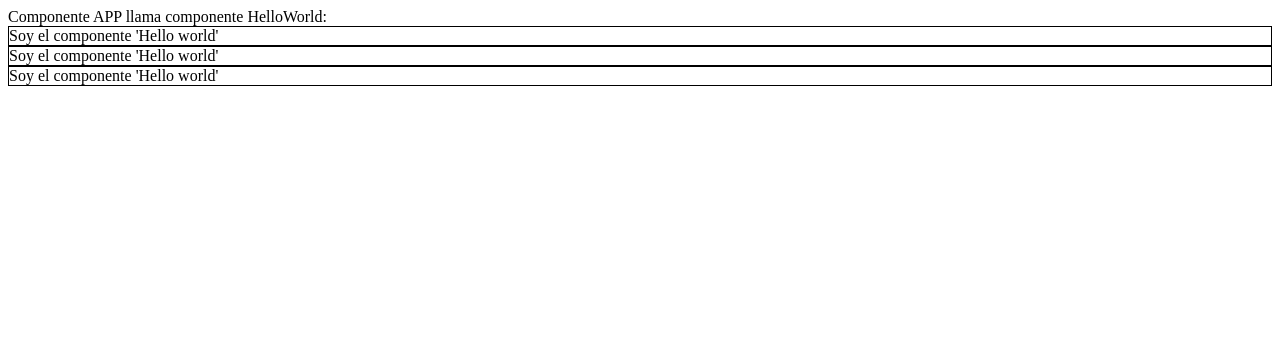
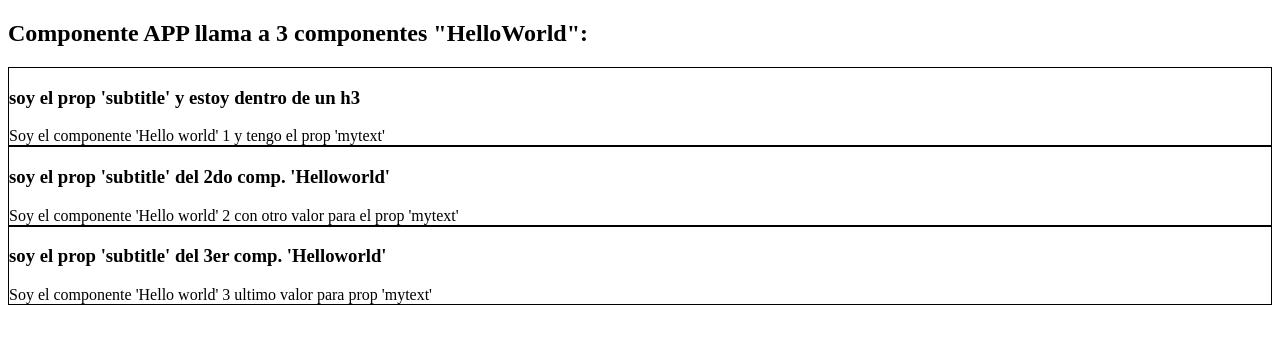
Before and after one commit to cristianortiz/firstReactApp, a React (Create React App) app: page / in a window 1280 px wide. Shown: the top 344 px of the page. Built offline with nearby package versions, Linux system fonts and the light colour scheme.

Commit message:
agregamos props al componente Helloworld y aprendemos como funcionan estos props

```diff
--- a/src/App.js
+++ b/src/App.js
@@ -4,17 +4,32 @@ import "./App.css";
 /*modelo de componentes de React, una aplicacion esta subdivida en componentes reutilzables, podemos escribir
 un componente de diversas formas, como funcion explicita, funcion flecha, clase JS */
 //funcion explicita
-function HelloWorld() {
-  return <div id="hello">Soy el componente 'Hello world'</div>;
+function HelloWorld(props) {
+  //props, un objeto con datos, para personalizar el renderizado de un mismo componente
+  return (
+    <div id="hello">
+      <h3>{props.subtitle}</h3>
+      Soy el componente 'Hello world' {props.mytext}
+    </div>
+  );
 }
 
 function App() {
   return (
     <div>
-      Componente APP llama componente HelloWorld:
-      <HelloWorld />
-      <HelloWorld />
-      <HelloWorld />
+      <h2> Componente APP llama a 3 componentes "HelloWorld": </h2>
+      <HelloWorld
+        mytext=" 1 y tengo el prop 'mytext'"
+        subtitle="soy el prop 'subtitle' y estoy dentro de un h3"
+      />
+      <HelloWorld
+        mytext=" 2 con otro valor para el prop 'mytext'"
+        subtitle="soy el prop 'subtitle' del 2do comp. 'Helloworld'"
+      />
+      <HelloWorld
+        mytext=" 3 ultimo valor para prop 'mytext'"
+        subtitle="soy el prop 'subtitle' del 3er comp. 'Helloworld'"
+      />
     </div>
   );
 }
```
